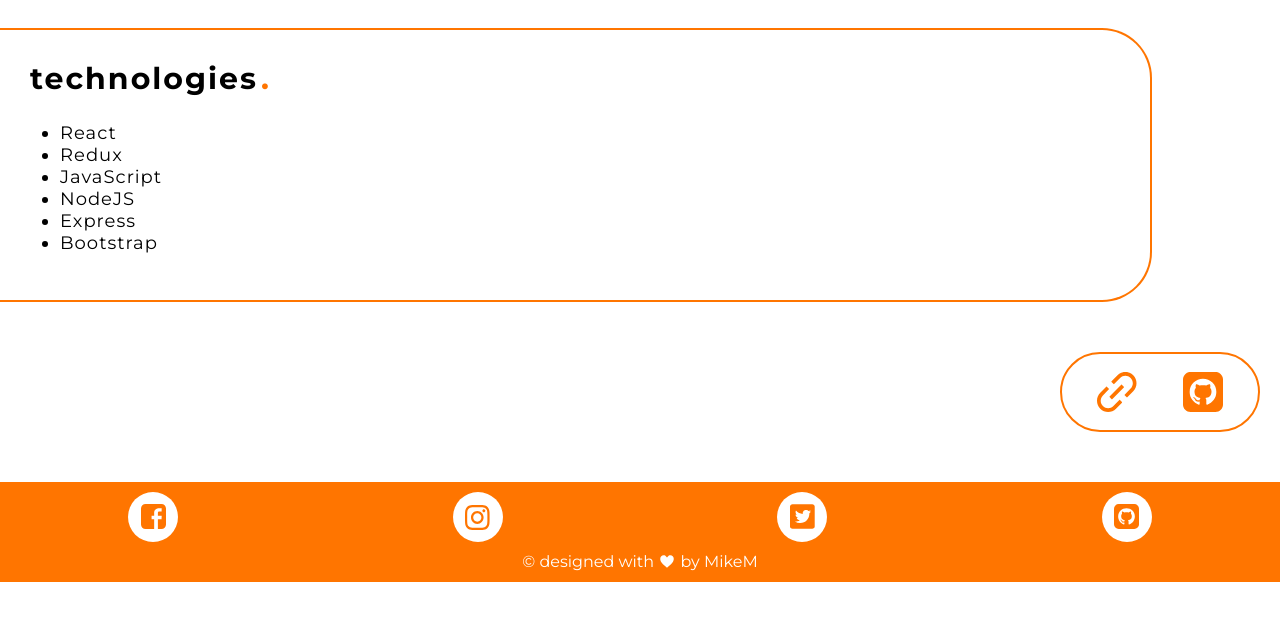
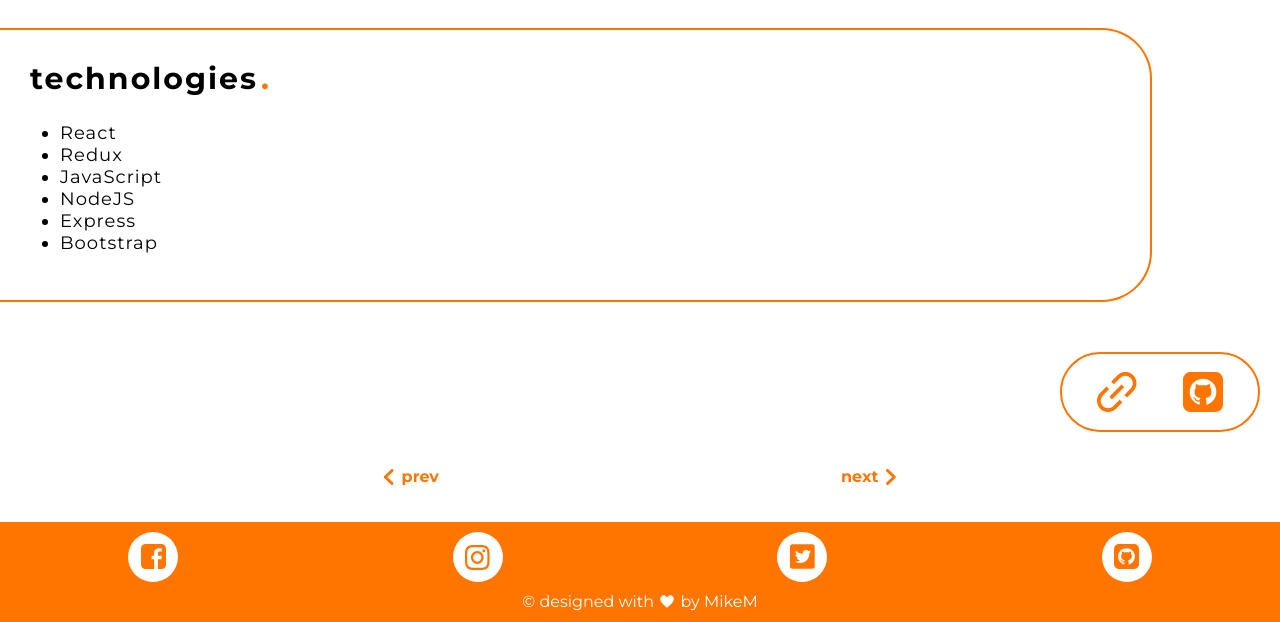
Before and after one commit to mike-em/mikem-io, a Gatsby site: page /social-network in a window 1280 px wide. Shown: the part 1152-1774 px from the top of the page. Before the commit the page ends 1734 px from the top, so only its background shows below. Built offline with nearby package versions, Linux system fonts and the light colour scheme; Gatsby itself is replaced by a stand-in of ours.

Commit message:
add useEffect cleanup function

```diff
--- a/src/components/About.js
+++ b/src/components/About.js
@@ -1,4 +1,4 @@
-import React, { useState, useEffect } from 'react'
+import React from 'react'
 import styled from 'styled-components'
 import { device } from '../utils/device'
 import Hero from './Hero'
--- a/src/components/Menu.js
+++ b/src/components/Menu.js
@@ -181,7 +181,8 @@ const StyledBlobContainer = styled.div`
   right: 10px;
   z-index: 1099;
   opacity: ${({ state, isVisible }) => (state || isVisible ? '0' : '1')};
-  transition: opacity 300ms 200ms ease-in-out;
+  transform: translateX(${props => (props.isVisible !== true ? '0' : '120px')});
+  transition: all 300ms 200ms ease-in-out;
   :hover {
     cursor: pointer;
   }
@@ -191,19 +192,22 @@ const Menu = ({ navColor, children }) => {
   const [state, setState] = useState(false)
   const [visible, setVisible] = useState(false)
 
+  useEffect(() => {
+    window.addEventListener('scroll', handleScroll)
+    return () => window.removeEventListener('scroll', handleScroll)
+  }, [visible])
+
   const toggleMenu = () => {
     setState(!state)
   }
 
-  useEffect(() => {
-    window.addEventListener('scroll', e => {
-      if (document.defaultView.scrollY > 200) {
-        setVisible(true)
-      } else if (document.defaultView.scrollY < 200) {
-        setVisible(false)
-      }
-    })
-  }, [visible])
+  const handleScroll = () => {
+    if (document.defaultView.scrollY > 200) {
+      setVisible(true)
+    } else if (document.defaultView.scrollY < 200) {
+      setVisible(false)
+    }
+  }
 
   return (
     <>
--- a/src/components/SocialNetwork.js
+++ b/src/components/SocialNetwork.js
@@ -1,10 +1,12 @@
 import React, { useState, useEffect } from 'react'
 import styled from 'styled-components'
 import { graphql, useStaticQuery } from 'gatsby'
+import AniLink from 'gatsby-plugin-transition-link/AniLink'
 import { device } from '../utils/device'
 import Img from 'gatsby-image'
 import Hero from './Hero'
 import Footer from './Footer'
+import arrowIcon from '../images/arrow-right-primary.svg'
 import linkIcon from '../images/link-icon-primary.svg'
 import githubIcon from '../images/github-link-primary.svg'
 
@@ -94,6 +96,62 @@ const StyledLink = styled.a`
   background-position: 50% 50%;
 `
 
+const StyledBottomNav = styled.div`
+  display: flex;
+  justify-content: space-between;
+  align-items: center;
+  width: 40vw;
+  height: 30px;
+  margin: 30px 0 -20px 0;
+  color: #ff7500;
+
+  a {
+    text-decoration: none;
+    color: inherit;
+  }
+`
+
+const StyledButtonPrev = styled.div`
+  display: flex;
+  align-items: center;
+  margin: 0;
+  padding: 0;
+
+  :hover {
+    cursor: pointer;
+    img {
+      transition: transform 200ms ease-in-out;
+      transform: translateX(-3px) rotate(180deg);
+    }
+  }
+
+  img {
+    height: 16px;
+    margin-right: 8px;
+    transform: rotate(180deg);
+  }
+`
+
+const StyledButtonNext = styled.div`
+  display: flex;
+  align-items: center;
+  margin: 0;
+  padding: 0;
+
+  :hover {
+    cursor: pointer;
+    img {
+      transition: transform 200ms ease-in-out;
+      transform: translateX(3px);
+    }
+  }
+
+  img {
+    height: 16px;
+    margin-left: 8px;
+  }
+`
+
 const SocialNetwork = () => {
   const data = useStaticQuery(graphql`
     {
@@ -151,6 +209,20 @@ const SocialNetwork = () => {
           />
         </StyledLinksContainer>
       </StyledDescriptionContainer>
+      <StyledBottomNav>
+        <AniLink cover direction="right" to="/ecommerce" bg="#ff7500">
+          <StyledButtonPrev>
+            <img src={arrowIcon} />
+            <h4>prev</h4>
+          </StyledButtonPrev>
+        </AniLink>
+        <AniLink cover direction="left" to="/photography" bg="#ff7500">
+          <StyledButtonNext>
+            <h4>next</h4>
+            <img src={arrowIcon} />
+          </StyledButtonNext>
+        </AniLink>
+      </StyledBottomNav>
       <Footer />
     </StyledContainer>
   )
```
Also changed, not shown: src/components/Ecommerce.js (+45 -0 lines), src/components/Photography.js (+46 -0 lines).
